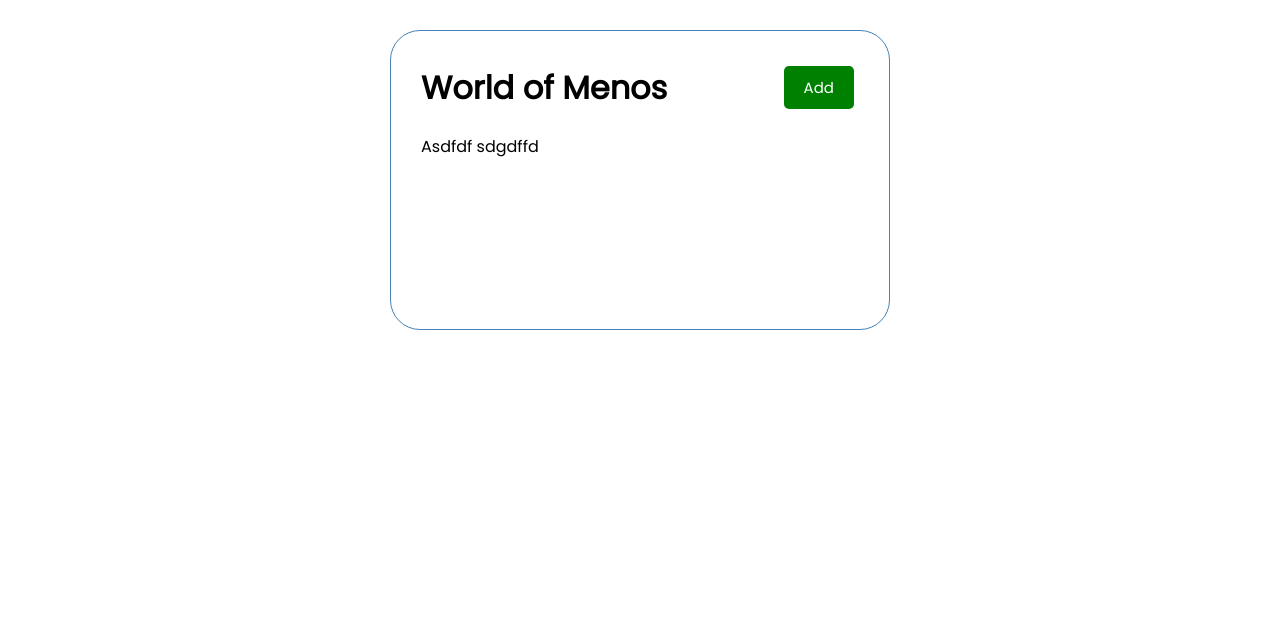
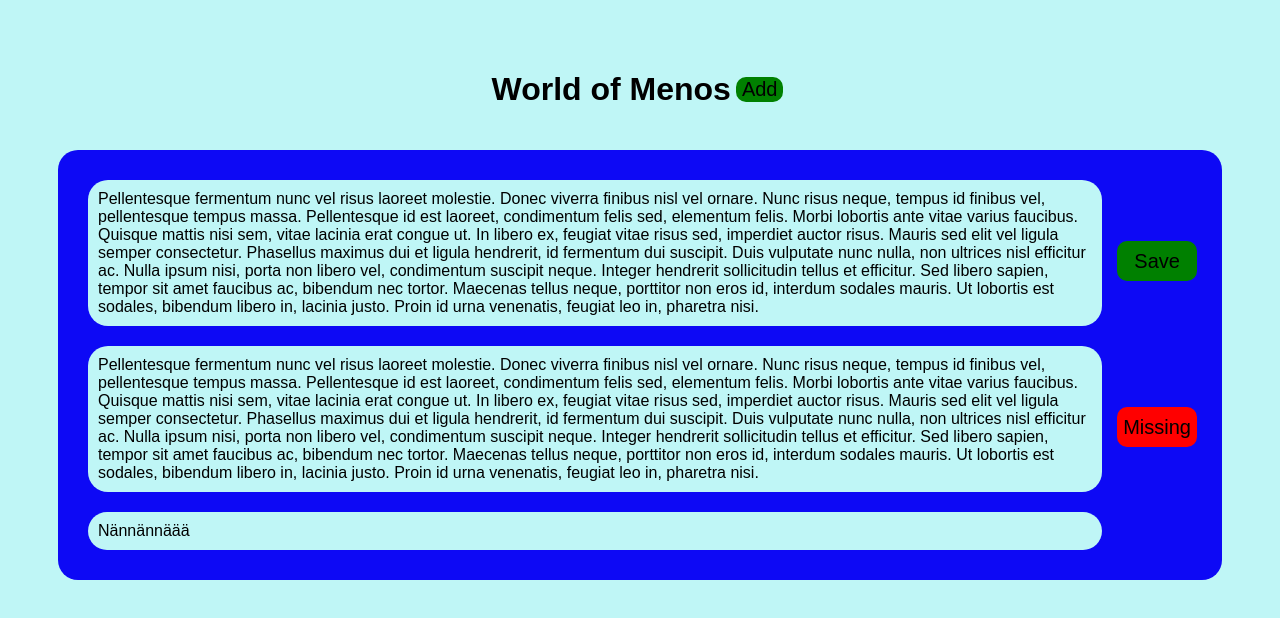
Before and after one commit to Toivotak/Menos, a React (Create React App) app: page / in a window 1280 px wide. Shown: the top 618 px of the page. Built offline with nearby package versions, Linux system fonts and the light colour scheme.

Commit message:
custom css

```diff
--- a/src/components/Main.js
+++ b/src/components/Main.js
@@ -1,9 +1,14 @@
 import Para from './Para'
+import Button from './Button';
 
 const Main = () => {
     return (
         <main className="main">
-            <Para text="Asdfdf sdgdffd"/>
+            <Para />
+            <Button text="Save" color="green" />
+            <Para />
+            <Button />
+            <Para text="Nännännäää" />
         </main>
     )
 }
--- a/src/components/Para.js
+++ b/src/components/Para.js
@@ -1,13 +1,13 @@
 import PropTypes from 'prop-types'
 
 const Para = ({text}) => {
-    return <p>
+    return <p className="para">
         {text}
     </p>
 }
 
 Para.defaultProps = {
-    text: "Missing"
+    text: "Pellentesque fermentum nunc vel risus laoreet molestie. Donec viverra finibus nisl vel ornare. Nunc risus neque, tempus id finibus vel, pellentesque tempus massa. Pellentesque id est laoreet, condimentum felis sed, elementum felis. Morbi lobortis ante vitae varius faucibus. Quisque mattis nisi sem, vitae lacinia erat congue ut. In libero ex, feugiat vitae risus sed, imperdiet auctor risus. Mauris sed elit vel ligula semper consectetur. Phasellus maximus dui et ligula hendrerit, id fermentum dui suscipit. Duis vulputate nunc nulla, non ultrices nisl efficitur ac. Nulla ipsum nisi, porta non libero vel, condimentum suscipit neque. Integer hendrerit sollicitudin tellus et efficitur. Sed libero sapien, tempor sit amet faucibus ac, bibendum nec tortor. Maecenas tellus neque, porttitor non eros id, interdum sodales mauris. Ut lobortis est sodales, bibendum libero in, lacinia justo. Proin id urna venenatis, feugiat leo in, pharetra nisi."
 }
 
 Para.propTypes = {
--- a/src/index.js
+++ b/src/index.js
@@ -1,6 +1,7 @@
 import React from 'react';
 import ReactDOM from 'react-dom';
-import './index.css';
+//import './index.css';
+import './test.css';
 import App from './App';
 import reportWebVitals from './reportWebVitals';
 
--- /dev/null
+++ b/src/test.css
@@ -0,0 +1,61 @@
+body {
+    background-color: rgb(191, 246, 246);
+    font-family: Arial, Helvetica, sans-serif;
+}
+
+.container {
+    margin: 50px;
+}
+
+.header {
+    display: flex;
+    justify-content: center;
+    align-items: center;
+    margin-bottom: 20px;
+}
+
+.btn {
+    display: inline-block;
+    font-size: 20px;
+    border: none;
+    margin: 5px;
+    border-radius: 10px;
+    cursor: pointer;
+    transform: rotate(-360deg);
+    transition: 1000ms;
+}
+
+.btn:focus {
+    outline: none;
+}
+
+.btn:active {
+    transform: rotate(360deg);
+    transition: 500ms;
+}
+
+.main {
+    display: grid;
+    grid-template-columns: auto, auto, auto, auto;
+    grid-template-rows: auto, auto, auto;
+    background-color: rgb(13, 9, 245);
+    padding: 20px;
+    border-radius: 20px;
+}
+
+.para {
+    grid-column-start: 1;
+    grid-column-end: 3;
+    background-color: rgb(191, 246, 246);
+    padding: 10px;
+    border-radius: 20px;
+    margin: 10px;
+}
+
+.main > .btn {
+    max-height: 40px;
+    grid-column-start: 4;
+    grid-column-end: 4;
+    position: relative;
+    top: 40%;
+}
```
